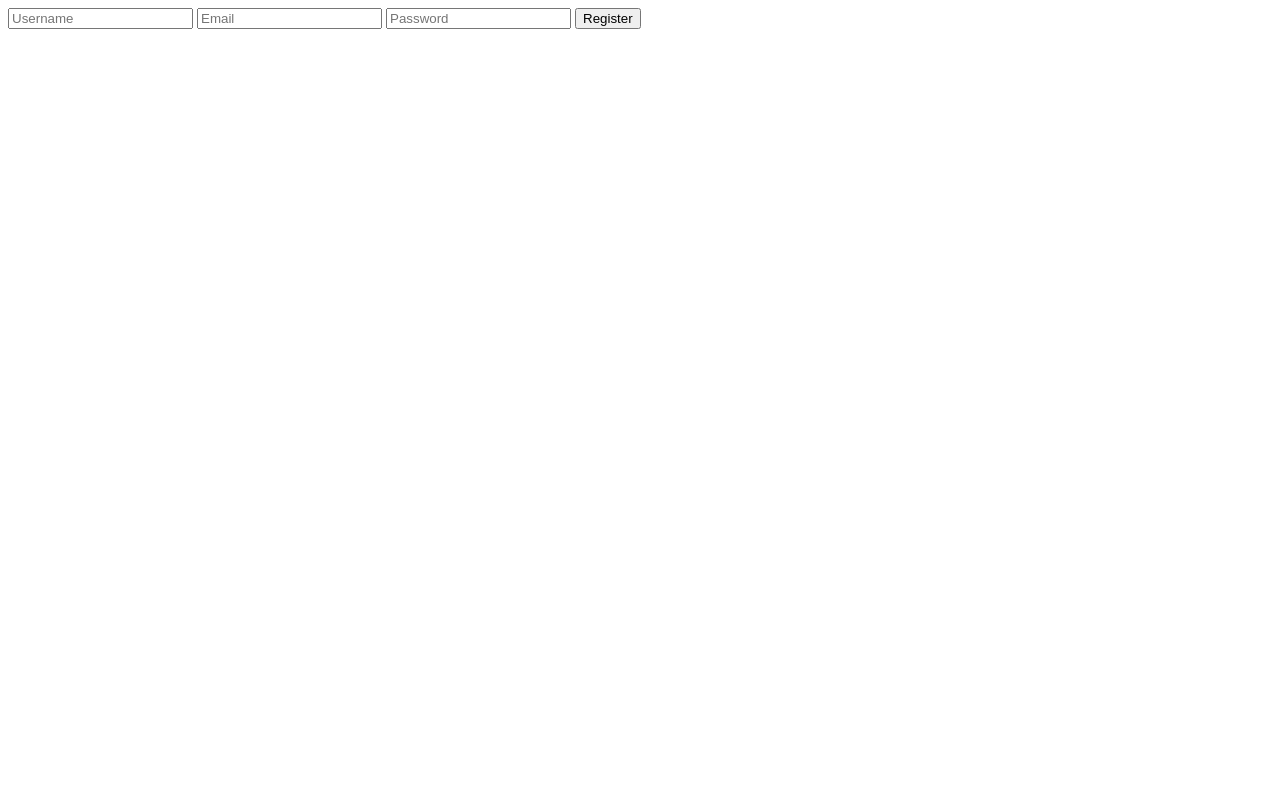
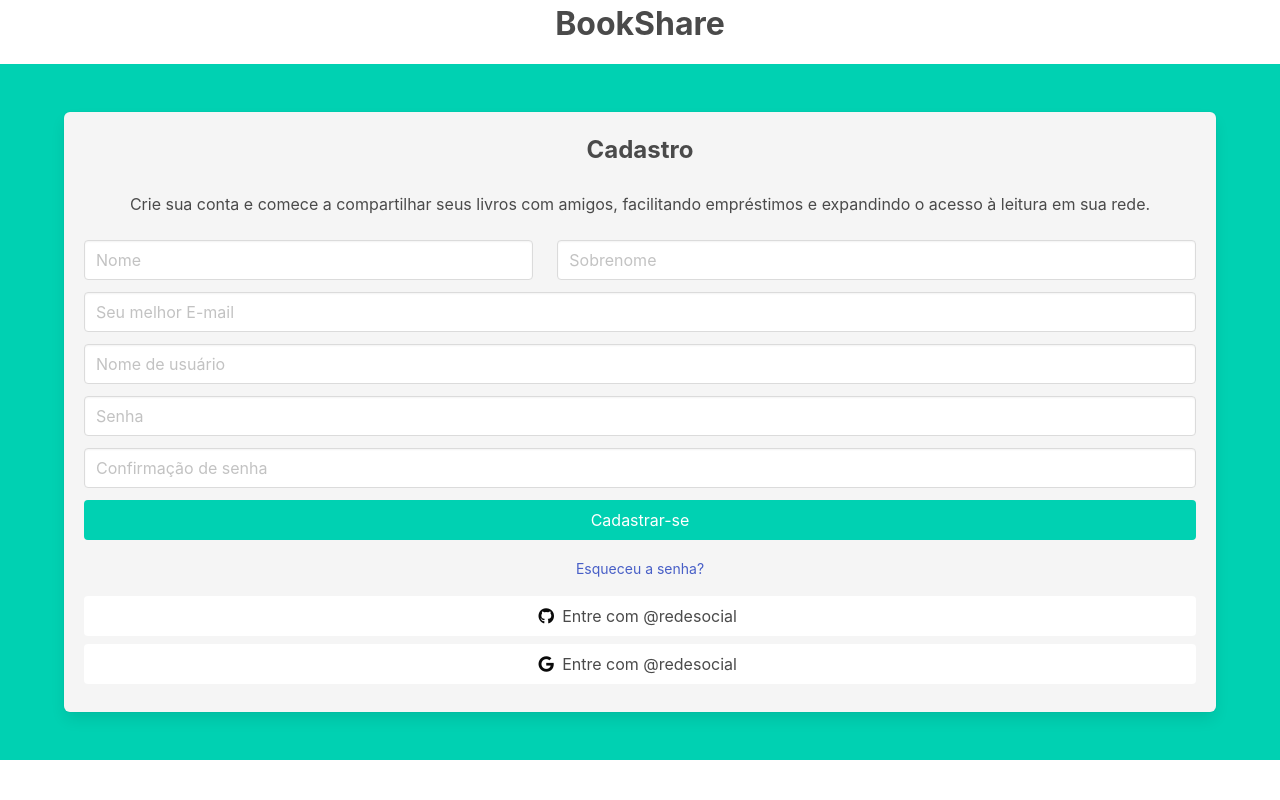
Before and after one commit to ern4m/bookshare, a Flask app: page /auth/register in a window 1280 px wide. Run offline with Flask 3, Linux system fonts and the light colour scheme; some libraries are stand-ins or nearby versions.

Commit message:
style: pagina de cadastro

```diff
--- a/app/templates/auth/register.html
+++ b/app/templates/auth/register.html
@@ -1,6 +1,86 @@
-<form method="POST">
-    <input type="text" name="username" placeholder="Username" required>
-    <input type="email" name="email" placeholder="Email" required>
-    <input type="password" name="password" placeholder="Password" required>
-    <button type="submit">Register</button>
-</form>
+<!DOCTYPE html>
+<html lang="pt-BR">
+<head>
+    <meta charset="UTF-8">
+    <meta name="viewport" content="width=device-width, initial-scale=1.0">
+    <title>Cadastro</title>
+    <link rel="stylesheet" href="https://cdn.jsdelivr.net/npm/bulma@0.9.4/css/bulma.min.css">
+    <link rel="stylesheet" href="https://cdnjs.cloudflare.com/ajax/libs/font-awesome/6.0.0/css/all.min.css"
+          integrity="sha512-9usAa10IRO0HhonpyAIVpjrylPvoDwiPUiKdWk5t3PyolY1cOd4DSE0Ga+ri4AuTroPR5aQvXU9xC6qOPnzFeg=="
+          crossorigin="anonymous" referrerpolicy="no-referrer"/>
+    <script src="https://kit.fontawesome.com/a076d05399.js"></script>
+</head>
+<body>
+<h2 class="has-text-centered mb-4 is-size-3 has-text-weight-bold ">BookShare</h2>
+<section class="section is-relative is-clipped has-background-primary"
+>
+
+
+    <div class="container mx-auto is-relative ">
+        <div class="is-vcentered ">
+            <div class="box has-background-light has-text-centered">
+                <form method="POST">
+                    <h3 class="mb-5 is-size-4 has-text-weight-bold">Cadastro</h3>
+                    <p class="mb-5 is-size-6 ">Crie sua conta e comece a compartilhar seus livros com amigos,
+                        facilitando empréstimos e expandindo o acesso à leitura em sua rede.</p>
+                    <div class="field">
+                        <div class="is-vcentered columns is-multiline">
+
+                            <div class=" control column is-5 is-5-desktop ">
+                                <input class="input" type="text" placeholder="Nome">
+                            </div>
+                            <div class="control column is-5 is-7-desktop ">
+                                <input class="input" type="text" placeholder="Sobrenome">
+                            </div>
+                        </div>
+                    </div>
+                    <div class="field">
+                        <div class="control">
+                            <input class="input" type="email" name="email" placeholder="Seu melhor E-mail" required>
+                        </div>
+                    </div>
+                    <div class="field">
+                        <div class="control">
+                            <input class="input" type="text" name="username" placeholder="Nome de usuário" required>
+                        </div>
+                    </div>
+                    <div class="field">
+                        <div class="control">
+                            <input class="input" type="password" name="password" placeholder="Senha" required>
+                        </div>
+                    </div>
+                    <div class="field">
+                        <div class="control">
+                            <input class="input" type="password" placeholder="Confirmação de senha">
+                        </div>
+                    </div>
+                    <button class="button is-primary mb-4 is-fullwidth" type="submit">Cadastrar-se</button>
+                    <a class="mb-4 is-inline-block" href="#"><small>Esqueceu a senha?</small></a>
+                    <a class="button is-white mb-2 is-flex is-justify-content-center is-align-items-center is-fullwidth"
+                       href="#">
+                            <span class="icon is-medium">
+                                <i class="fa-brands fa-github"></i>
+                            </span>
+                        <span class="has-text-grey-dark">Entre com @redesocial</span>
+                    </a>
+                    <a class="button is-white mb-2 is-flex is-justify-content-center is-align-items-center is-fullwidth"
+                       href="#">
+                            <span class="icon is-medium">
+                                <i class="fa-brands fa-google"></i>
+                            </span>
+                        <span class="has-text-grey-dark">Entre com @redesocial</span>
+                    </a>
+                </form>
+            </div>
+        </div>
+    </div>
+</section>
+</body>
+</html>
+
+<!--<form method="POST">-->
+<!--    <input type="text" name="username" placeholder="Username" required>-->
+<!--    <input type="email" name="email" placeholder="Email" required>-->
+<!--    <input type="password" name="password" placeholder="Password" required>-->
+<!--    <button type="submit">Register</button>-->
+<!--</form>-->
```
